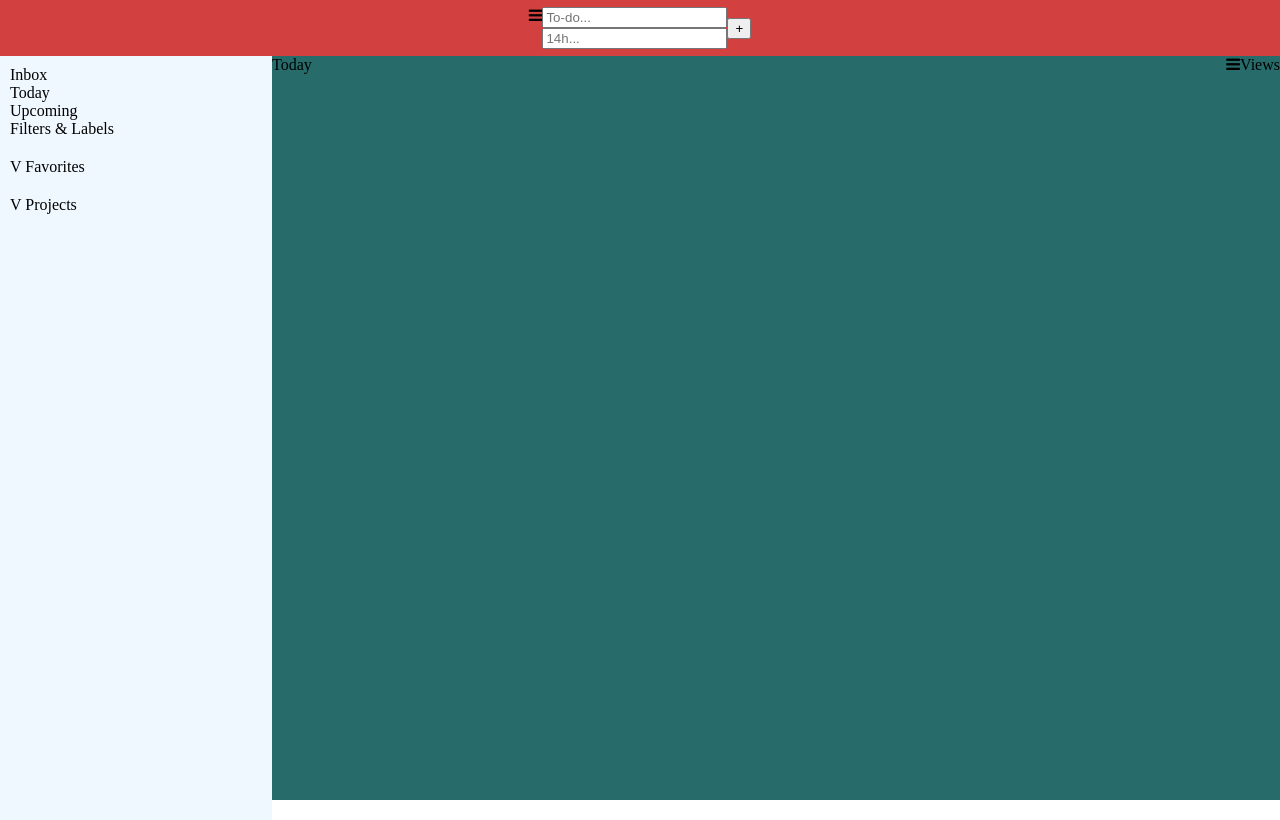
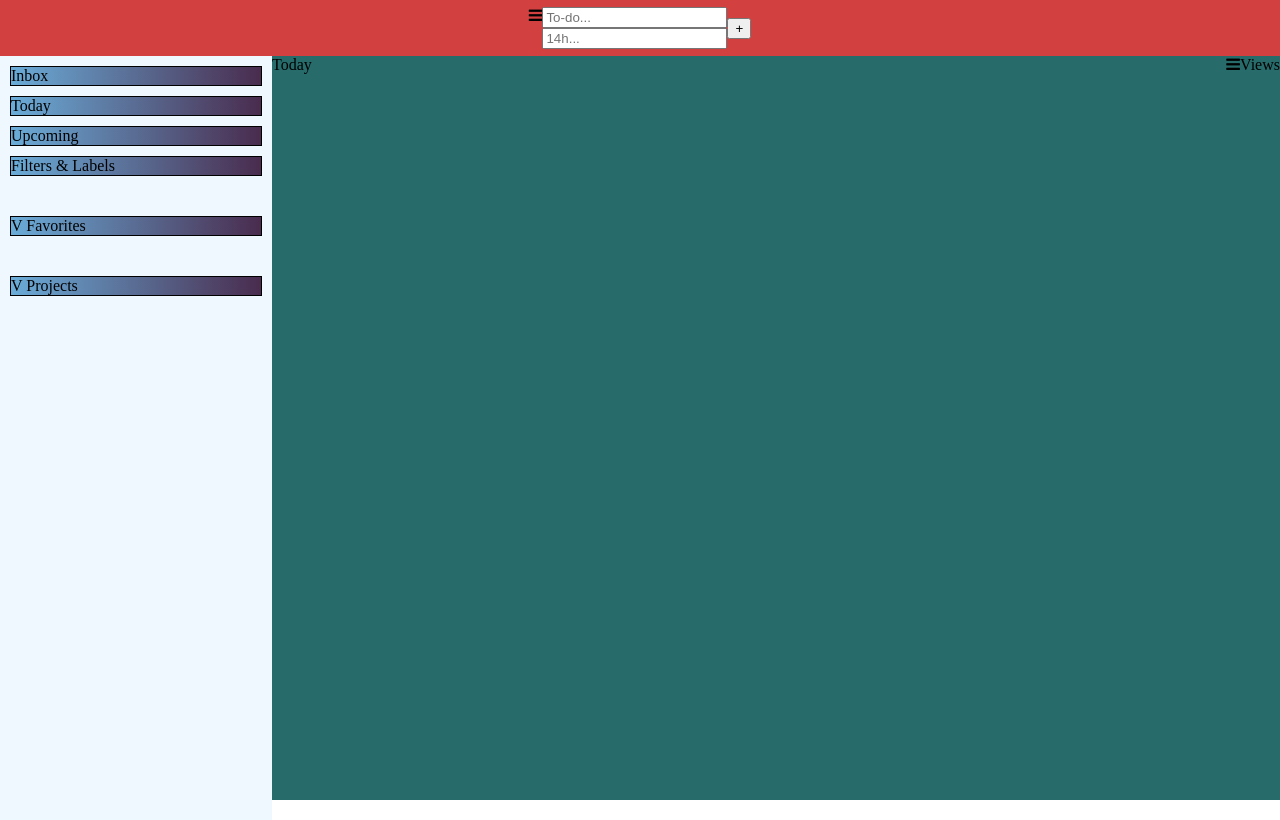
Before and after one commit to Helix1N/OdinActivities, a plain HTML site: page todolist/todolist.html in a window 1280 px wide. Drawn offline with Linux system fonts and the light colour scheme.

Commit message:
added favorite feature and some cs

```diff
--- a/todolist/todolist.css
+++ b/todolist/todolist.css
@@ -35,7 +35,7 @@ body {
     background-color: aliceblue;
     display: flex;
     flex-direction: column;
-    gap: 20px;
+    gap: 40px;
     padding: 10px;
 }
 
@@ -70,3 +70,14 @@ body {
     display: flex;
     flex-direction: column;
 }
+
+.fixed {
+   display: flex;
+   flex-direction: column;
+   gap: 10px;
+}
+
+.fixedTabs {
+    border: 0.5px black solid;
+    background-image: linear-gradient(to left, rgb(73, 44, 78), rgb(106, 172, 216));
+}
--- a/todolist/todolist.html
+++ b/todolist/todolist.html
@@ -23,13 +23,15 @@
         <div class="content">
             <div class="leftTab">
                 <div class="fixed">
-                    <div class="inbox">Inbox</div>
-                    <div class="today">Today</div>
-                    <div class="upcoming">Upcoming</div>
-                    <div class="filters">Filters & Labels</div>
+                    <div class="fixedTabs" id="inbox">Inbox</div>
+                    <div class="fixedTabs" id="today">Today</div>
+                    <div class="fixedTabs" id="upcoming">Upcoming</div>
+                    <div class="fixedTabs" id="filters">Filters & Labels</div>
                 </div>
-                <div class="favorites">V Favorites</div>
-                <div class="projects">V Projects</div>
+                <div class="favoritesContainer">
+                    <div class="fixedTabs" id="favorites">V Favorites</div>
+                </div>
+                    <div class="fixedTabs" id="projects">V Projects</div>
             </div>
             <div class="todosContainer">
                 <div class="upper">Today
--- a/todolist/todolist.js
+++ b/todolist/todolist.js
@@ -3,8 +3,17 @@ const addTodoBtn = document.querySelector(".addTodo");
 //const checkBox = document.querySelectorAll(".checkBox");
 addTodoBtn.addEventListener("click", createTodoDiv);
 //checkBox.forEach(element => element.addEventListener("click", checkTheBox));
+const favoritesContainer = document.querySelector(".favoritesContainer");
 
-let todoArray = [{name: 'Fazer Lista', time: '15h'}, {name: 'Deitar e rolar', time: '17h'}];
+
+
+
+
+
+
+
+
+let todoArray = [];
 todoArray = JSON.parse(localStorage.getItem("todos"));
 
 const todoMaker = ((name, time) => {
@@ -60,11 +69,24 @@ function loadPage () {
             todo.appendChild(deleteBtn);
 
         })();
+        const addFavoriteBtn = (() => {
+            let favoriteBtn = document.createElement("button");
+            favoriteBtn.className = "favoriteBtn";
+            favoriteBtn.textContent = "☆";
+            favoriteBtn.addEventListener("click", addToFavorites);
+            todo.appendChild(favoriteBtn);
+        })();
         function deleteTodo() {
             todoList.removeChild(todo);
             todoArray.splice(todo.id, 1);
             localStorage.setItem("todos", JSON.stringify(todoArray));
 
+        }
+        function addToFavorites() {
+            let todoFav = document.createElement("div");
+            todoFav.className = "favorites";
+            todoFav.textContent = todoArray[i].name;
+            favoritesContainer.appendChild(todoFav);
         }
     }
     localStorage.setItem("todos", JSON.stringify(todoArray));
```
